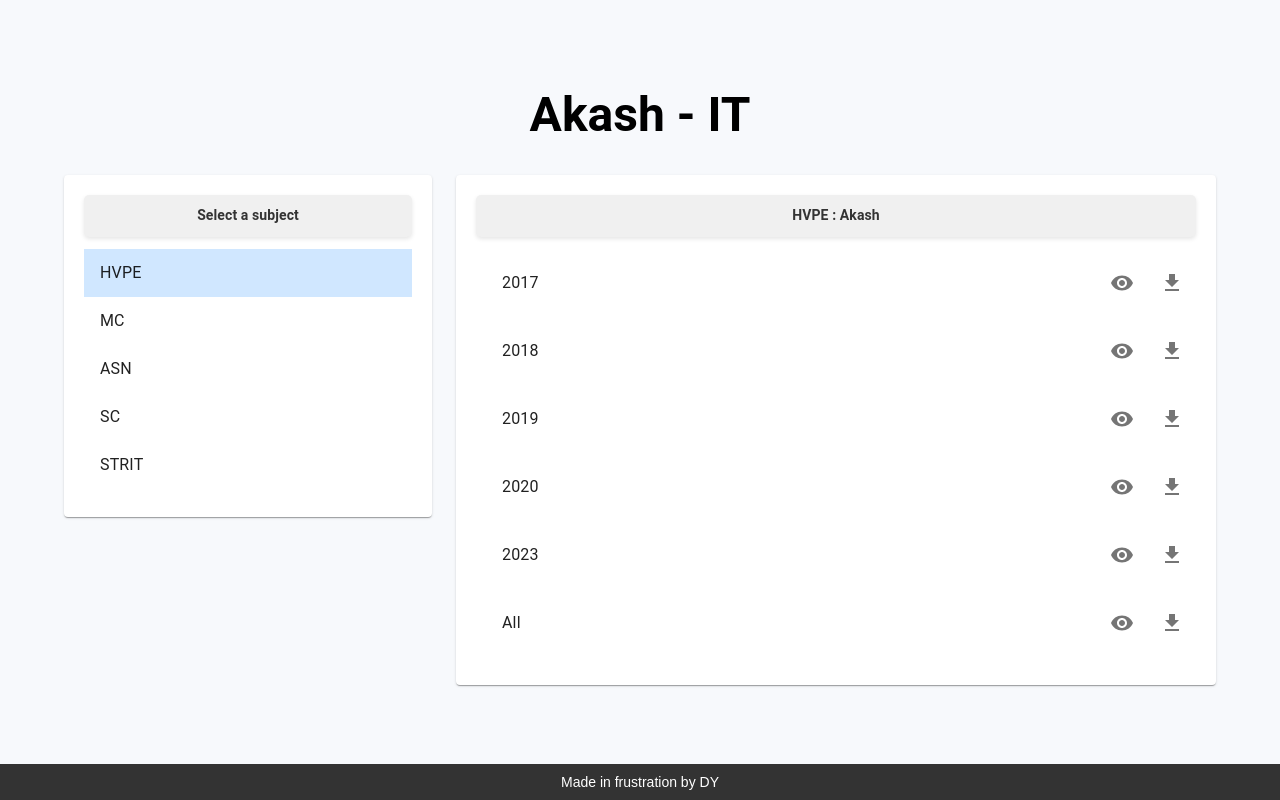
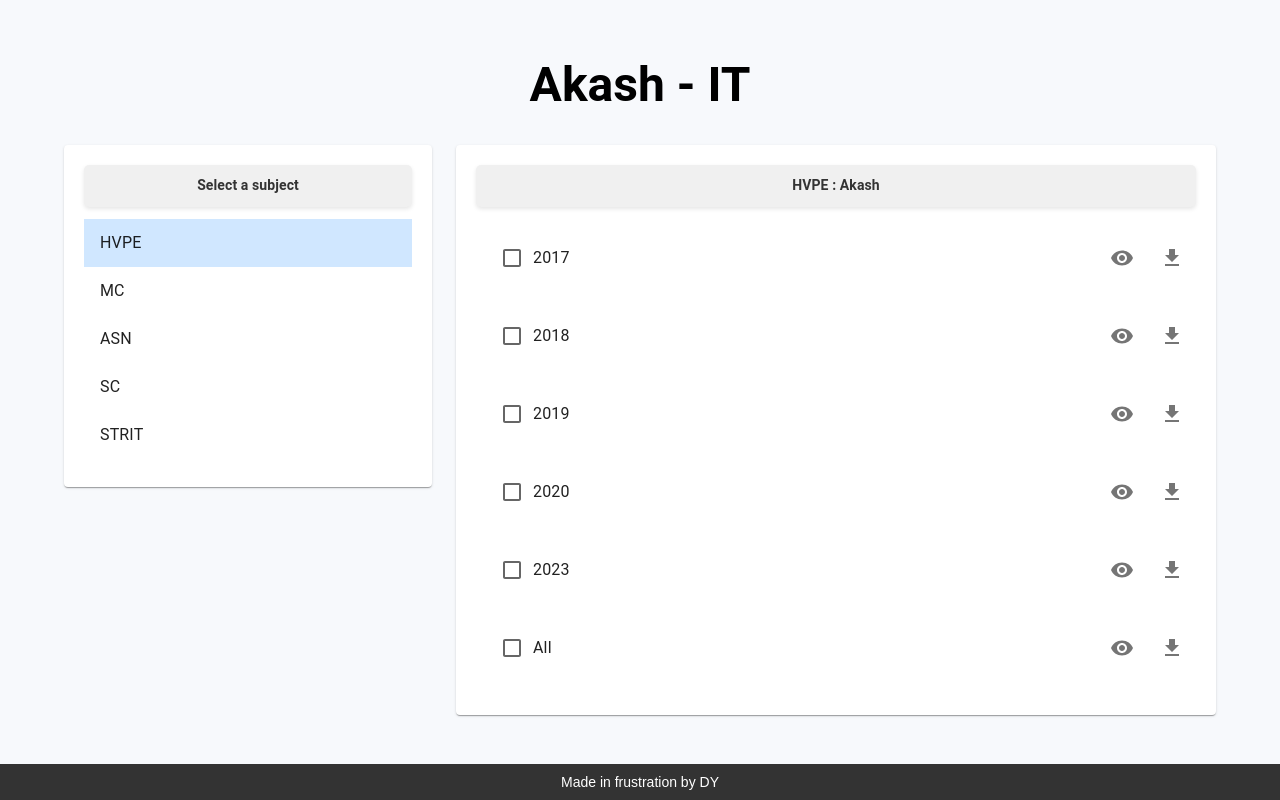
Before and after one commit to DeveshYadav13/Study_Helper, a React (Create React App) app: page / in a window 1280 px wide. Built offline with nearby package versions, Linux system fonts and the light colour scheme.

Commit message:
added checkbox for progress tracking

```diff
--- a/src/components/PDFList.js
+++ b/src/components/PDFList.js
@@ -1,14 +1,23 @@
 import React from 'react';
-import { List, ListItem, ListItemText, ListItemSecondaryAction, IconButton } from '@mui/material';
+import { List, ListItem, ListItemText, ListItemSecondaryAction, IconButton, Checkbox, FormControlLabel } from '@mui/material';
 import VisibilityIcon from '@mui/icons-material/Visibility';
 import DownloadIcon from '@mui/icons-material/Download';
 
-const PDFList = ({ materials }) => {
+const PDFList = ({ materials, progress, onToggleProgress, subjectName }) => {
   return (
     <List>
       {materials.map((material, index) => (
-        <ListItem key={index}>
-          <ListItemText primary={material.title} />
+        <ListItem key={index} style={{ display: 'flex', alignItems: 'center' }}>
+          <FormControlLabel
+            control={
+              <Checkbox
+                checked={progress.includes(material.title)}
+                onChange={() => onToggleProgress(subjectName, material.title)}
+                color="primary"
+              />
+            }
+            label={<ListItemText primary={material.title} />}
+          />
           <ListItemSecondaryAction>
             <IconButton
               edge="end"
--- a/src/pages/HomePage.js
+++ b/src/pages/HomePage.js
@@ -1,4 +1,4 @@
-import React, { useState } from 'react';
+import React, { useState, useEffect } from 'react';
 import { Container, Typography, Box, Paper, Grid } from '@mui/material';
 import Sidebar from '../components/Sidebar';
 import PDFList from '../components/PDFList';
@@ -7,6 +7,31 @@ import Footer from '../components/Footer';
 
 const HomePage = () => {
   const [selectedSubject, setSelectedSubject] = useState(subjects[0]);
+  const [progress, setProgress] = useState(() => {
+    // Load progress from localStorage
+    const savedProgress = localStorage.getItem('progress');
+    return savedProgress ? JSON.parse(savedProgress) : {};
+  });
+
+  useEffect(() => {
+    // Save progress to localStorage whenever it changes
+    localStorage.setItem('progress', JSON.stringify(progress));
+  }, [progress]);
+
+  const handleToggleProgress = (subjectName, pdfTitle) => {
+    setProgress(prevProgress => {
+      const updatedProgress = { ...prevProgress };
+      if (!updatedProgress[subjectName]) {
+        updatedProgress[subjectName] = [];
+      }
+      if (updatedProgress[subjectName].includes(pdfTitle)) {
+        updatedProgress[subjectName] = updatedProgress[subjectName].filter(title => title !== pdfTitle);
+      } else {
+        updatedProgress[subjectName].push(pdfTitle);
+      }
+      return updatedProgress;
+    });
+  };
 
   return (
     <Container>
@@ -28,13 +53,16 @@ const HomePage = () => {
               <Typography variant="subtitle2" gutterBottom style={{ textAlign: 'center', padding: '10px', backgroundColor: '#f0f0f0', borderRadius: '5px', boxShadow: '0 2px 4px rgba(0, 0, 0, 0.1)', color: '#333', fontWeight: 'bold' }}>
                 {selectedSubject.name === 'STRIT' ? 'STRIT : Notes' : `${selectedSubject.name} : Akash`}
               </Typography>
-
-              <PDFList materials={selectedSubject.materials} />
+              <PDFList
+                materials={selectedSubject.materials}
+                progress={progress[selectedSubject.name] || []}
+                onToggleProgress={handleToggleProgress}
+                subjectName={selectedSubject.name}
+              />
             </Paper>
           </Grid>
         </Grid>
       </Box>
-      {/* add space between this */}
       <Footer />
     </Container>
   );
```
